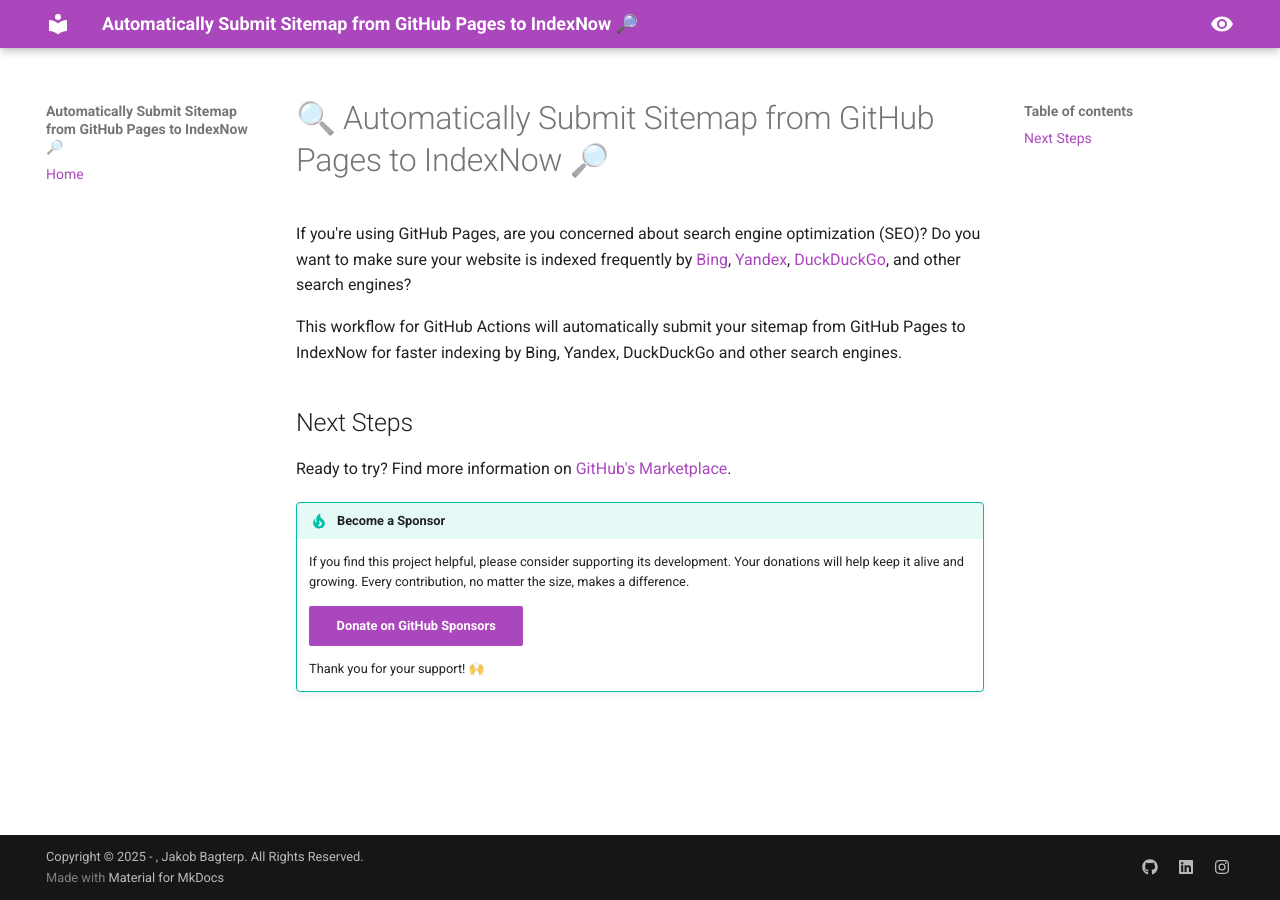
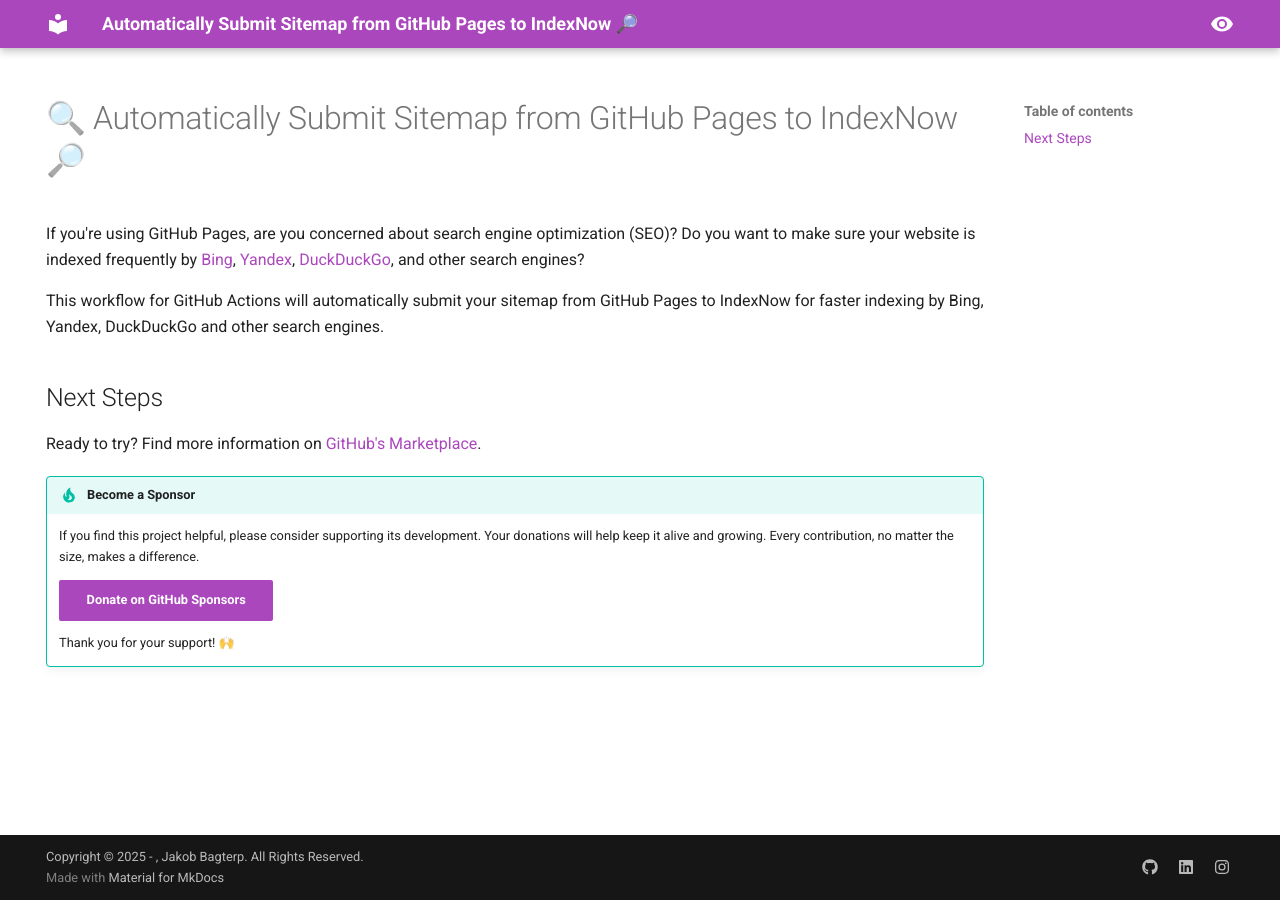
Before and after one commit to jakob-bagterp/index-now-submit-sitemap-urls-action, an MkDocs documentation site: the page built from docs/index.md, in a window 1280 px wide. Built offline with MkDocs 1.6.1 and Material for MkDocs 9.7.7, drawn with Linux system fonts in a browser that asks for light colours; part of the change alters nothing that is shown.

```diff
--- a/docs/index.md
+++ b/docs/index.md
@@ -1,3 +1,10 @@
+---
+title: Action to Automatically Submit Sitemap from GitHub Pages to IndexNow 🔎
+description: If you're using GitHub Pages, this action will automatically submit your sitemap to IndexNow for faster indexing by Bing, Yandex, DuckDuckGo and other search engines
+hide:
+  - navigation
+---
+
 # 🔍 Automatically Submit Sitemap from GitHub Pages to IndexNow 🔎
 If you're using GitHub Pages, are you concerned about search engine optimization (SEO)? Do you want to make sure your website is indexed frequently by [Bing](https://www.bing.com/indexnow), [Yandex](https://yandex.com/indexnow), [DuckDuckGo](https://duckduckgo.com/), and other search engines?
 
```
